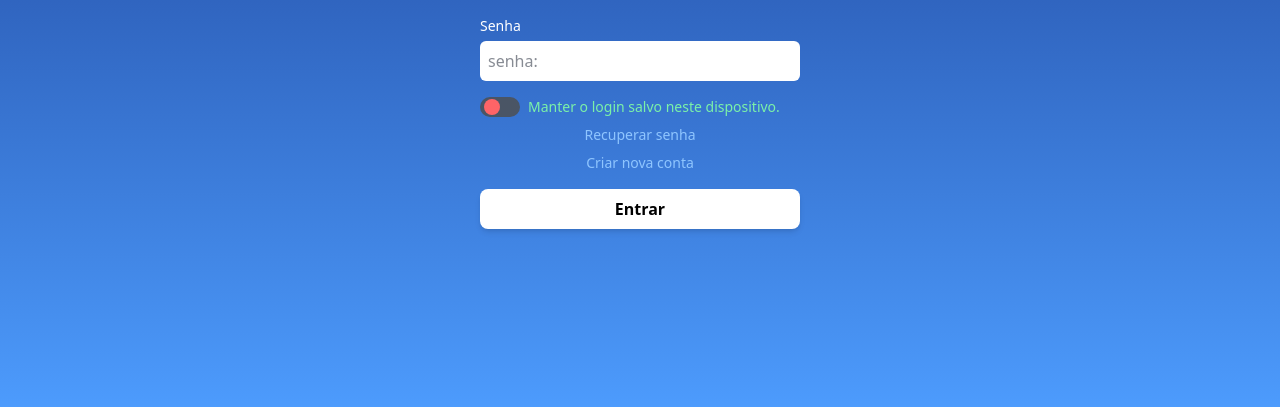
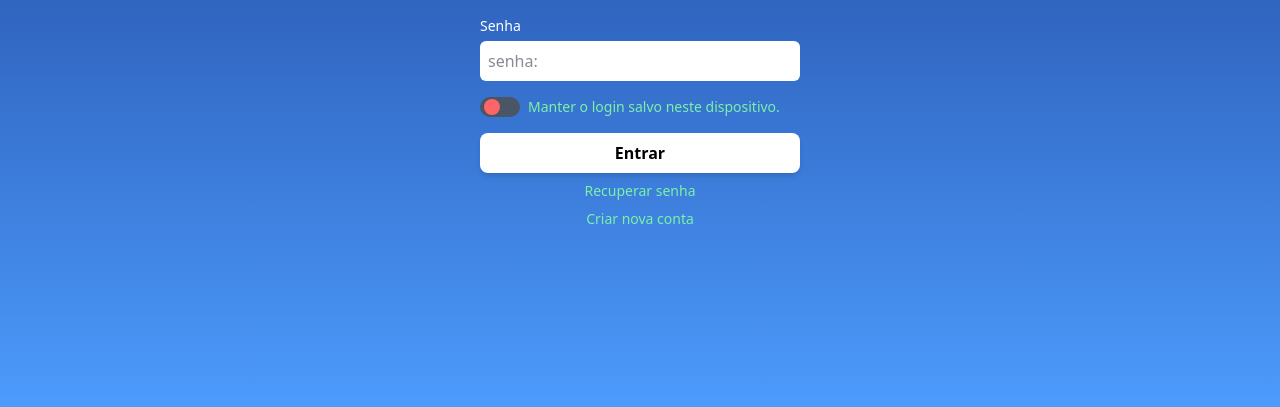
Before and after one commit to leo-braida/interface-home-controller, a website: page src/index.html in a window 1280 px wide. Shown: the part 343-750 px from the top of the page. Drawn offline with Linux system fonts and the light colour scheme.

Commit message:
fix: tela de login

```diff
--- a/src/index.html
+++ b/src/index.html
@@ -37,11 +37,14 @@
           <span class="text-green-300 text-sm ml-2">Manter o login salvo neste dispositivo.</span>
       </div>
 
-        <a href="#" class="text-sm text-blue-300 block mt-2">Recuperar senha</a>
-
-        <a href="./cadastro.html" class="text-sm text-blue-300 block mt-2">Criar nova conta</a>
 
         <a href="./menu.html" class="bg-white text-black font-semibold px-4 py-2 mt-4 rounded-lg shadow-md w-full block text-center">Entrar</a>
-      </div>
+
+        <a href="#" class="text-sm text-green-300 block mt-2">Recuperar senha</a>
+
+        <a href="./cadastro.html" class="text-sm text-green-300 block mt-2">Criar nova conta</a>
+
+
+    </div>
 </body>
 </html>
```
